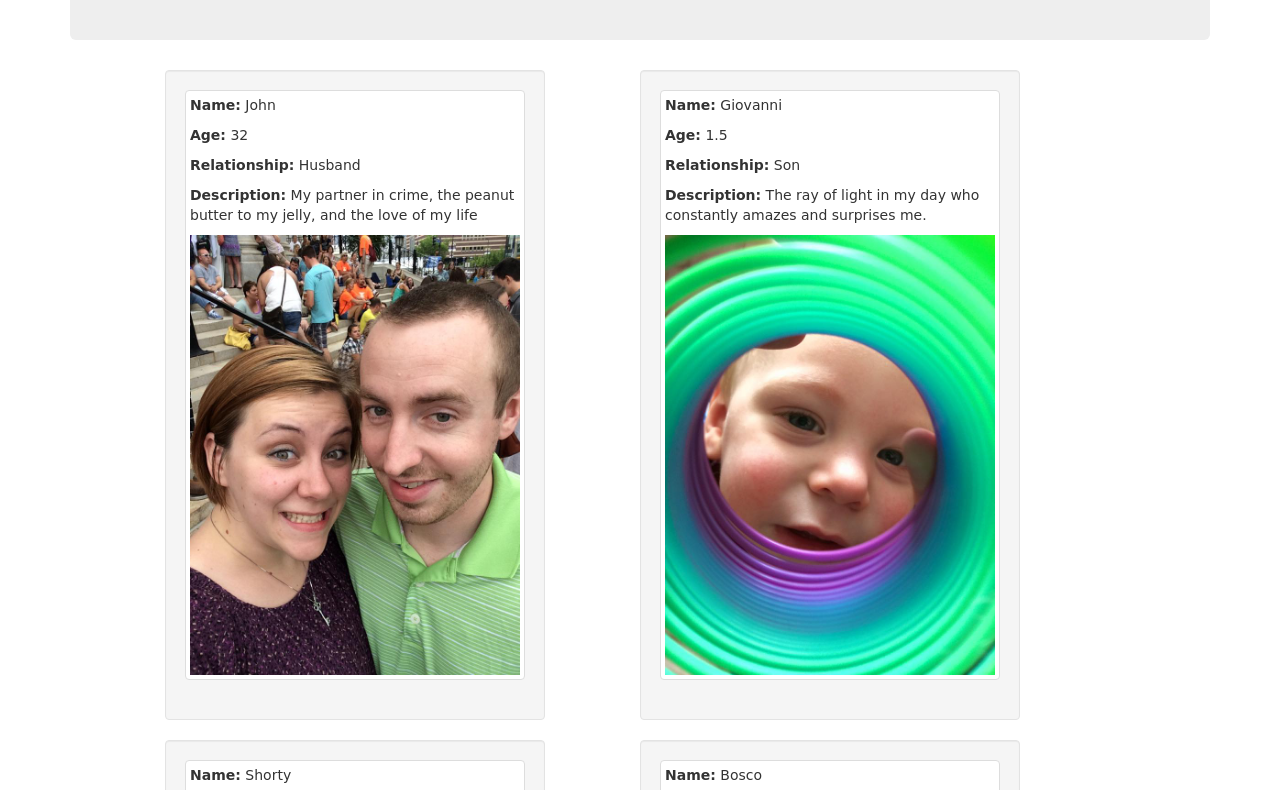
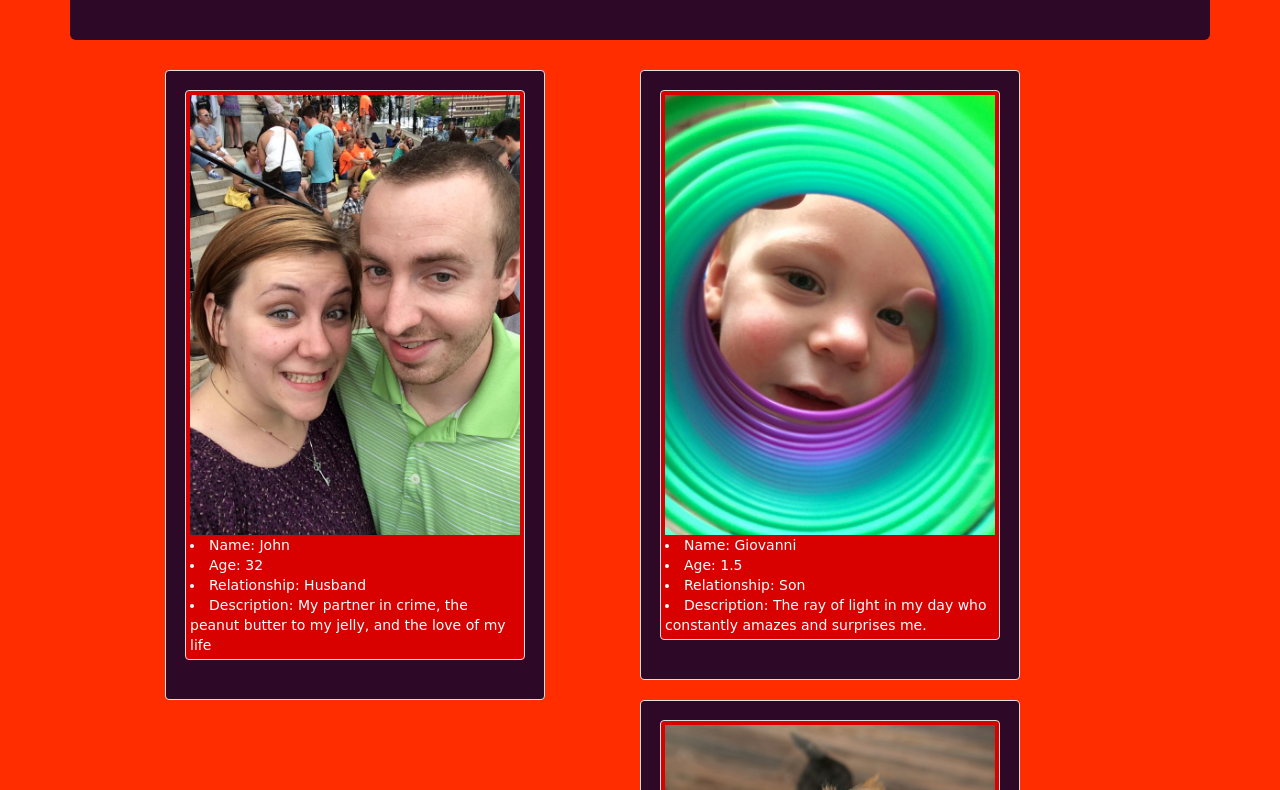
Before and after one commit to NerdyItalian/angular_solo_try2, a website: page views/index.html in a window 1280 px wide. Shown: the part 155-945 px from the top of the page. Drawn offline with Linux system fonts and the light colour scheme; a web font is replaced by a local one.

Commit message:
updated styling, small change to img src on html

```diff
--- a/client/stylesheets/style.css
+++ b/client/stylesheets/style.css
@@ -1,7 +1,19 @@
 body {
     font-family: 'Life Savers', cursive;
+    background: rgb(255, 45, 0);
+    color: rgb(255, 140, 0);
 }
 
 .jumbotron {
     text-align: center;
+    background: rgb(46, 9, 39);
 }
+
+.well {
+    background: rgb(46, 9, 39);
+}
+
+.thumbnail {
+    background: rgb(217, 0, 0);
+    color: white;
+}
--- a/public/stylesheets/style.css
+++ b/public/stylesheets/style.css
@@ -1,7 +1,19 @@
 body {
     font-family: 'Life Savers', cursive;
+    background: rgb(255, 45, 0);
+    color: rgb(255, 140, 0);
 }
 
 .jumbotron {
     text-align: center;
+    background: rgb(46, 9, 39);
 }
+
+.well {
+    background: rgb(46, 9, 39);
+}
+
+.thumbnail {
+    background: rgb(217, 0, 0);
+    color: white;
+}
--- a/views/index.html
+++ b/views/index.html
@@ -17,11 +17,11 @@
 
             <div class="well col-md-offset-1 col-md-4" ng-repeat="family in persons">
                 <row class="thumbnail">
-                    <p><strong>Name:</strong> {{family.name}}</p>
-                    <p><strong>Age:</strong> {{family.age}}</p>
-                    <p><strong>Relationship:</strong> {{family.relationship}}</p>
-                    <p><strong>Description:</strong> {{family.description}}</p>
-                    <img src="{{family.image}}"/>
+                    <img ng-src="{{family.image}}"/>
+                    <li>Name: {{family.name}}</li>
+                    <li>Age: {{family.age}}</li>
+                    <li>Relationship: {{family.relationship}}</li>
+                    <li>Description: {{family.description}}</li>
                 </row>
             </div>
         </div>
```
Also changed, not shown: 1 other file.
